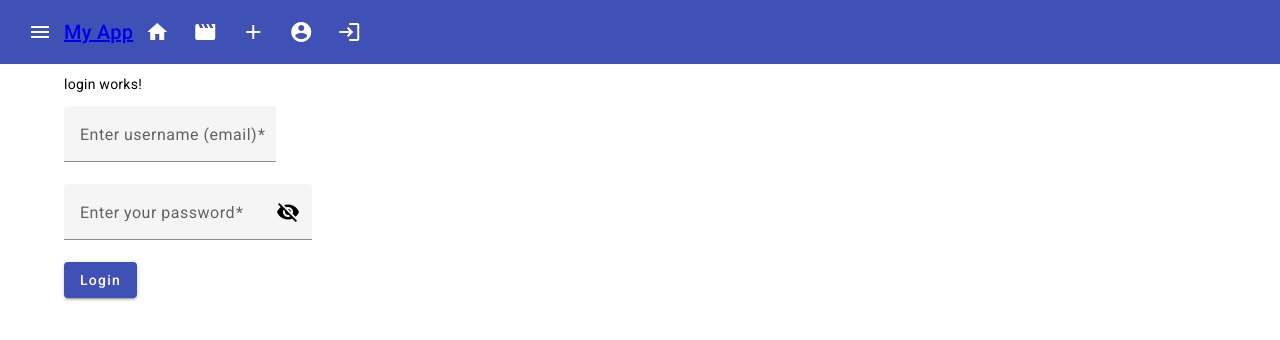
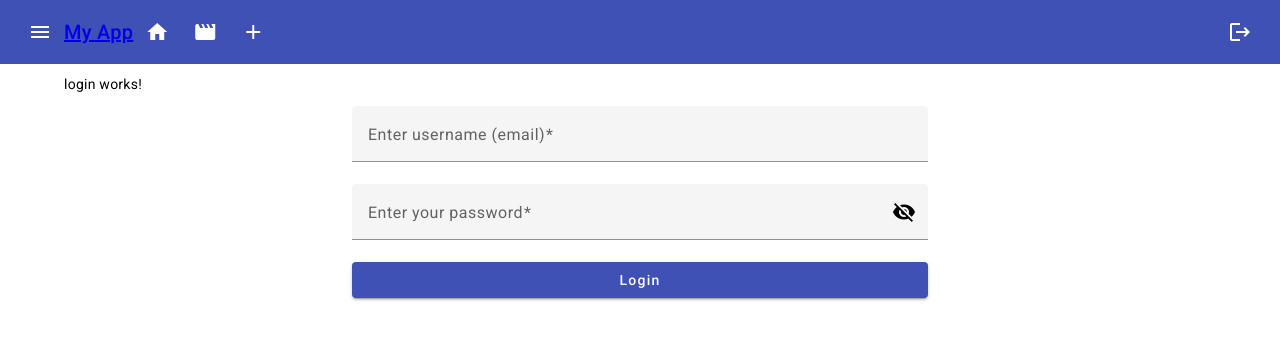
Before and after one commit to ITStepPV114/Cinema-Angular-PV114, an Angular app: page /login in a window 1280 px wide. Shown: the top 340 px of the page. Built offline with nearby package versions, Linux system fonts and the light colour scheme; sample sign-in values are in the browser's storage.

Commit message:
added Routing Guards and modified AccountService

```diff
--- a/src/app/app.module.ts
+++ b/src/app/app.module.ts
@@ -15,6 +15,7 @@ import { AddMovieComponent } from './components/movies/add-movie/add-movie.compo
 import { HTTP_INTERCEPTORS, HttpClientModule } from '@angular/common/http';
 import { LoginComponent } from './components/account/login/login.component';
 import { TokenInterceptor } from './token.interceptor';
+
 
 @NgModule({
   declarations: [
--- /dev/null
+++ b/src/app/authorized.guard.ts
@@ -0,0 +1,77 @@
+import { ActivatedRouteSnapshot, CanActivate, CanActivateChildFn, CanActivateFn, Route, Router, RouterStateSnapshot, UrlTree, mapToCanActivate } from '@angular/router';
+import { AccountService } from './components/account/account.service';
+import { Injectable, inject } from '@angular/core';
+import { Observable } from 'rxjs/internal/Observable';
+
+@Injectable({
+  providedIn: 'root'
+})
+class PermissionsService {
+
+  constructor(private router: Router,
+    private accountService: AccountService) { }
+
+  canActivate(next: ActivatedRouteSnapshot, state: RouterStateSnapshot): boolean {
+    // result value: true: user can activete the route, false - cannot...
+    if (!this.accountService.isAuthorized()) {
+      this.router.navigateByUrl('/login');
+      return false;
+    }
+    else {
+      return true;
+    }
+  }
+}
+
+export const AuthorizedGuard: CanActivateFn = (route, state) => {
+  return inject(PermissionsService).canActivate(route, state);
+};
+
+
+// export class AuthorizedGuard implements CanActivate {
+//   constructor(private accountService: AccountService, private router: Router) { }
+//   canActivate(
+//     route: ActivatedRouteSnapshot,
+//     state: RouterStateSnapshot): Observable<boolean | UrlTree> | Promise<boolean | UrlTree> | boolean | UrlTree {
+//     // result value: true: user can activete the route, false - cannot...
+//     if (!this.accountService.isAuthorized()) {
+//       this.router.navigateByUrl('/login');
+//       return false;
+//     }
+//     else {
+//       return true;
+//     }
+//   }
+// }
+
+// @Injectable({providedIn: 'root'})
+// export class AuthorizedGuard {
+//   constructor(private router: Router,
+//     private accountService: AccountService) { }
+//   canActivate() {
+//     if (!this.accountService.isAuthorized()) {
+//       this.router.navigateByUrl('/login');
+//       return false;
+//     }
+//     else {
+//       return true;
+//     }
+
+//   }
+// }
+
+// export const canActivate: CanActivateFn = (
+//   route: ActivatedRouteSnapshot,
+//   state: RouterStateSnapshot
+// ) => {
+//   const accountService = inject(AccountService);
+//   const router = inject(Router);
+//    if (!accountService.isAuthorized()) {
+//       router.navigateByUrl('/login');
+//       return false;
+//     }
+//        return true;
+
+//   };
+
+// export const canActivateChild: CanActivateChildFn = (route: ActivatedRouteSnapshot, state: RouterStateSnapshot) => canActivate(route, state);
--- a/src/app/components/account/account.service.ts
+++ b/src/app/components/account/account.service.ts
@@ -25,6 +25,11 @@ export class AccountService {
     return this.http.post(`${this.url}/logout`,null)
   }
 
+  isAuthorized(): boolean {
+    return this.getToken() != null;
+   }
+
+
   saveToken(token:string):void{
     // localStorage["token"]=token;
     localStorage.setItem("token",token);
--- a/src/app/components/account/login/login.component.css
+++ b/src/app/components/account/login/login.component.css
@@ -0,0 +1,7 @@
+form{
+    width: 50%;
+    margin: 0 auto;
+}
+form>div>*{
+    width: 100%;
+}
--- a/src/app/components/account/login/login.component.ts
+++ b/src/app/components/account/login/login.component.ts
@@ -2,6 +2,7 @@ import { Component } from '@angular/core';
 import { FormBuilder, Validators } from '@angular/forms';
 import { AccountService } from '../account.service';
 import { ILoginRequest } from '../account';
+import { Router } from '@angular/router';
 
 @Component({
   selector: 'app-login',
@@ -13,10 +14,11 @@ export class LoginComponent {
   loginForm=this.fb.group({
     username:['',Validators.required],
     password:['',Validators.required]
-  })
+  });
+
   constructor(private fb: FormBuilder,
-              private accountService:AccountService){
-
+              private accountService:AccountService,
+              private router:Router){
   }
   login():void{
     if(this.loginForm.invalid){
@@ -24,11 +26,22 @@ export class LoginComponent {
       return;
     }
     let dataRequest:ILoginRequest=this.loginForm.value as ILoginRequest;
-    this.accountService.login(dataRequest).subscribe(res=>{
+    // this.accountService.login(dataRequest).subscribe(res=>{
+    //   console.log(`Login! Token: ${res}`);
+    //   this.accountService.saveToken(res);
+    // },err=>{
+    //   console.warn(err);
+    // });
+
+
+    this.accountService.login(dataRequest).subscribe({
+      next: (res:string)=>{
       console.log(`Login! Token: ${res}`);
       this.accountService.saveToken(res);
-    },err=>{
+      this.router.navigateByUrl('/movies');
+      },
+      error: (err:any)=>{
       console.warn(err);
-    });
+    }});
   }
 }
--- a/src/app/components/header/header.component.css
+++ b/src/app/components/header/header.component.css
@@ -0,0 +1,3 @@
+.account-side{
+    margin-left: auto;
+}
--- a/src/app/components/header/header.component.html
+++ b/src/app/components/header/header.component.html
@@ -13,12 +13,19 @@
     <button mat-icon-button routerLink="/add-movie">
         <mat-icon>add</mat-icon>
     </button>
-    <button mat-icon-button routerLink="/user">
-        <mat-icon>account_circle</mat-icon>
-    </button>
-    <div>
-        <button mat-icon-button routerLink="/login">
-            <mat-icon>login</mat-icon>
-        </button>
+    <div class="account-side">
+         <div *ngIf="!accountService.isAuthorized()">
+             <button mat-icon-button routerLink="/register">
+                <mat-icon>account_circle</mat-icon>
+                     </button>
+                     <button mat-icon-button routerLink="/login">
+                <mat-icon>login</mat-icon>
+                     </button>
+         </div>
+        <div *ngIf="accountService.isAuthorized()">
+            <button mat-icon-button (click)="logout()">
+                <mat-icon>logout</mat-icon>
+            </button>
+        </div>
     </div>
 </mat-toolbar>
--- a/src/app/components/header/header.component.ts
+++ b/src/app/components/header/header.component.ts
@@ -1,4 +1,5 @@
 import { Component } from '@angular/core';
+import { AccountService } from '../account/account.service';
 
 @Component({
   selector: 'app-header',
@@ -6,5 +7,11 @@ import { Component } from '@angular/core';
   styleUrls: ['./header.component.css']
 })
 export class HeaderComponent {
+  constructor(public accountService:AccountService){}
+  logout(){
+    this.accountService.logout().subscribe(res=>{
+      this.accountService.deleteToken();
+    })
+  }
 
 }
--- a/src/app/components/movies/movie-card-list/movie-card-list.component.ts
+++ b/src/app/components/movies/movie-card-list/movie-card-list.component.ts
@@ -27,8 +27,6 @@ export class MovieCardListComponent implements OnInit {
     this.movieService.getAll().subscribe(res=>{
         console.log(res);
        this.movies=res;
-    },error=>{
-      console.warn("Error!");
     });
   }
 
```
Also changed, not shown: src/app/app-routing.module.ts (+5 -3 lines).
